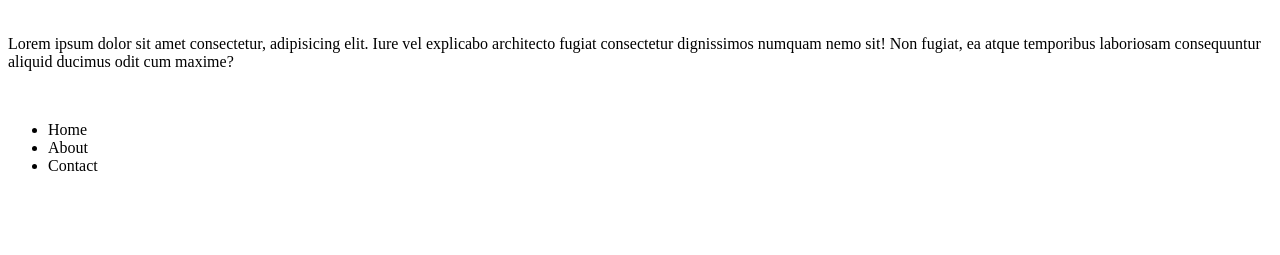
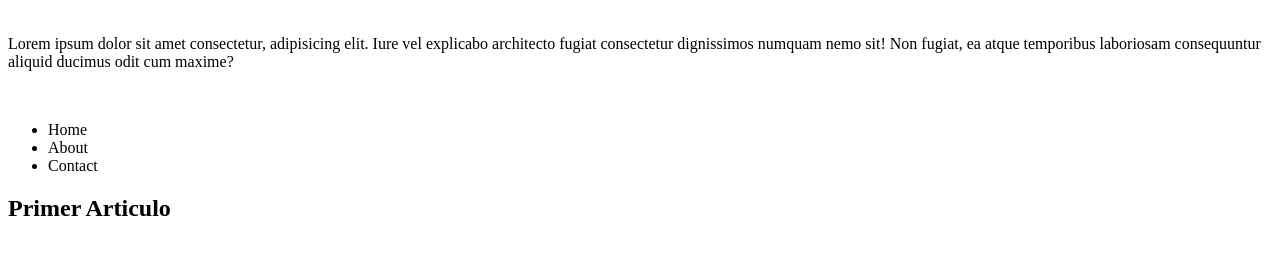
Before and after one commit to AlexZalez/1er-Proyecto-Git, a plain HTML site: page index.html in a window 1280 px wide. Shown: the part 79-334 px from the top of the page. Drawn offline with Linux system fonts and the light colour scheme.

Commit message:
cambios de html por gituhb

```diff
--- a/index.html
+++ b/index.html
@@ -22,6 +22,9 @@
         <li>About</li>
         <li>Contact</li>
     </ul>
+    <section>
+        <h2>Primer Articulo</h2>
+    </section>
 </body>
 
 </html>
```
